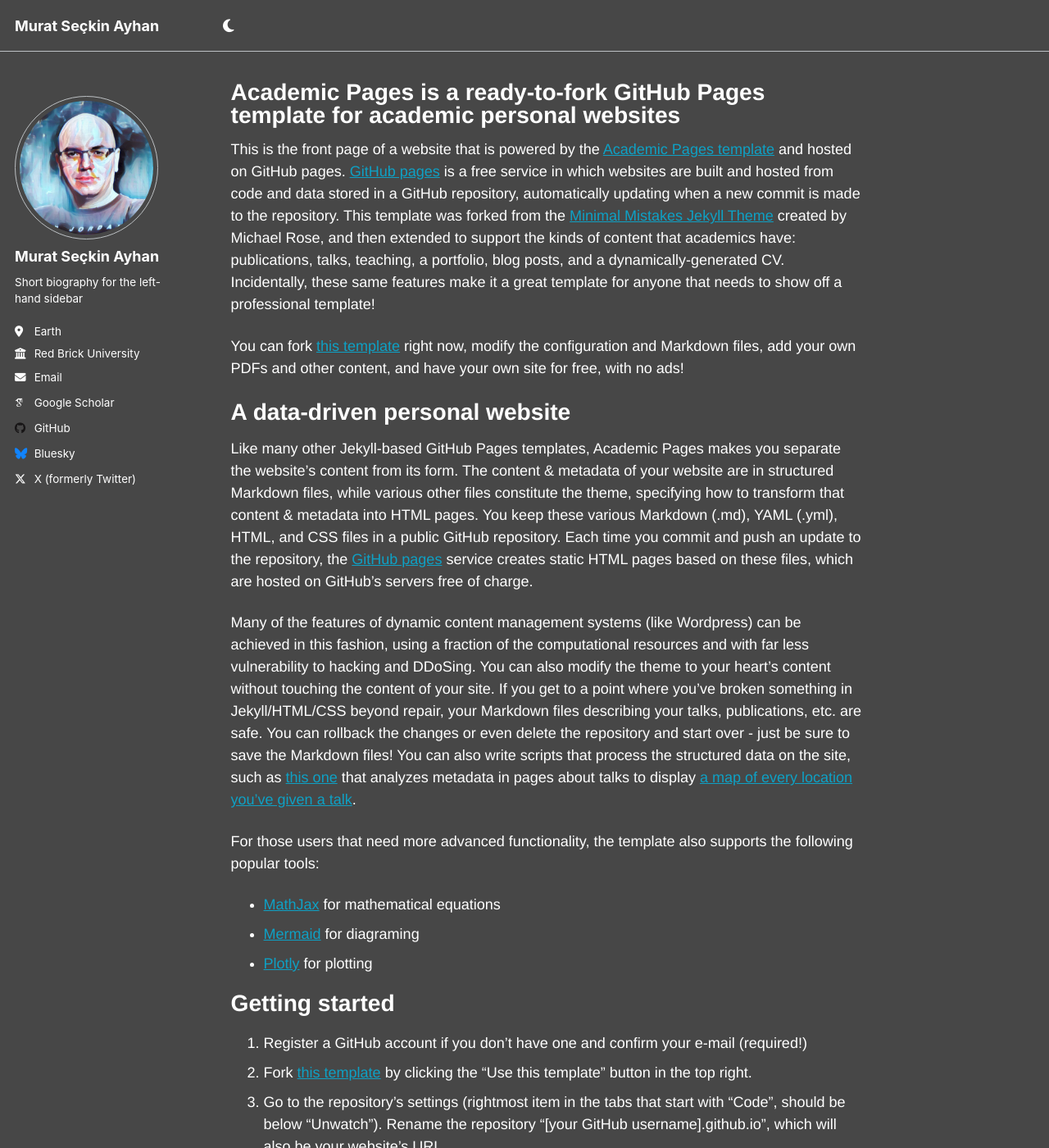
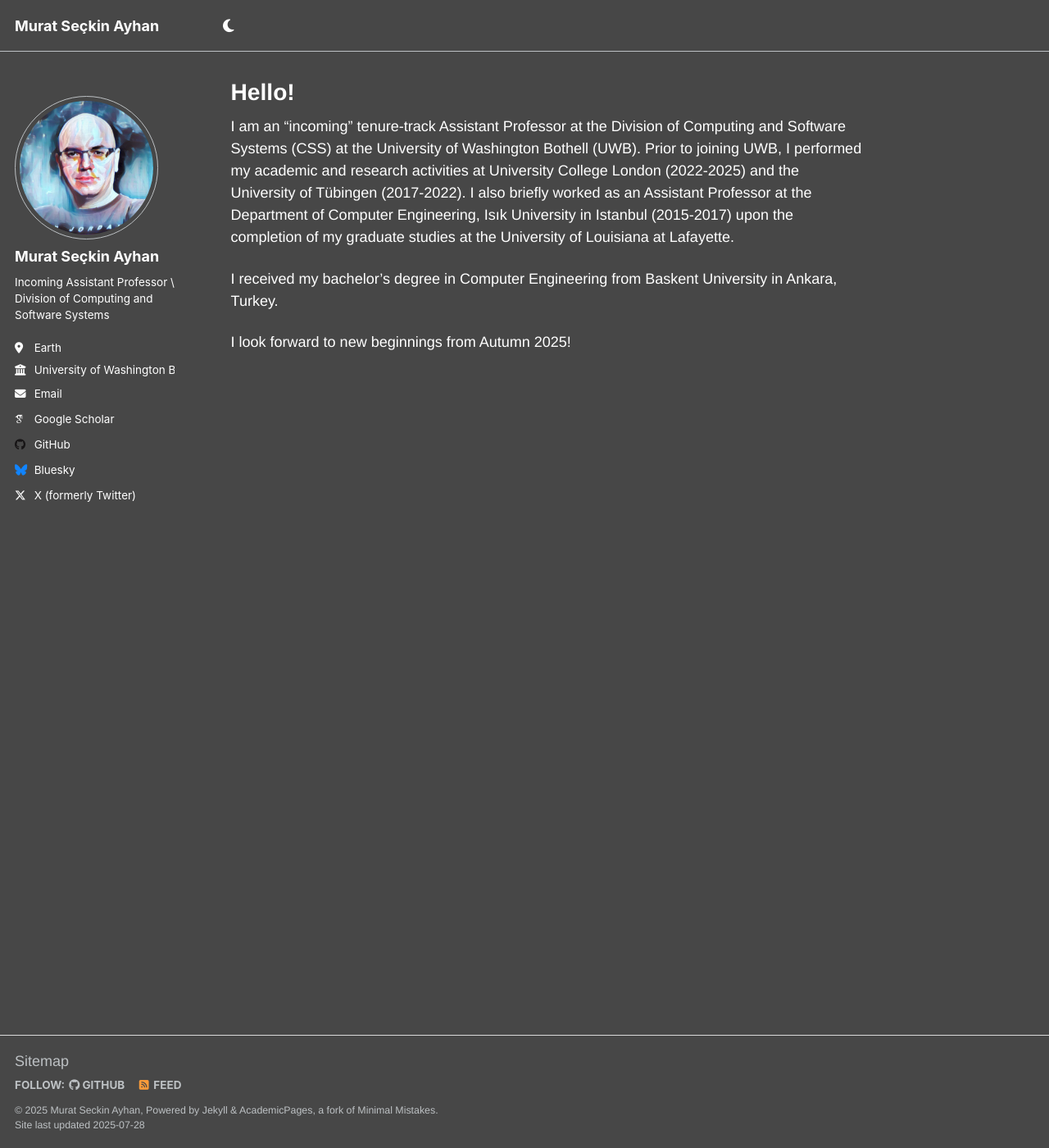
Before and after one commit to msayhan/msayhan.github.io, a Jekyll site: the page built from _pages/about.md, in a window 1280 px wide and 1400 px high. Shown: the whole window at 82% size. Built offline with Jekyll 4.4.1, drawn with Linux system fonts in a browser that asks for light colours; some web fonts are replaced; a script that is not in the unit is left out; some of the changed text lies outside the part shown.

Commit message:
bio and about updated

```diff
--- a/_config.yml
+++ b/_config.yml
@@ -25,9 +25,9 @@ author:
   avatar           : "profile.png"
   name             : "Murat Seçkin Ayhan"
   pronouns         : # example: "she/her"
-  bio              : "Short biography for the left-hand sidebar"
+  bio              : "Incoming Assistant Professor \\ Division of Computing and Software Systems"
   location         : "Earth"
-  employer         : "Red Brick University"
+  employer         : "University of Washington Bothell"
   uri              : # URL
   email            : "none@example.org"
 
--- a/_data/ui-text.yml
+++ b/_data/ui-text.yml
@@ -21,7 +21,7 @@ en: &DEFAULT_EN
   comments_title             : "Comments"
   more_label                 : "Learn More"
   related_label              : "You May Also Enjoy"
-  follow_label               : "Contact" # "Follow:"
+  follow_label               : "Follow:"
   feed_label                 : "Feed"
   powered_by                 : "Powered by"
   website_label              : "Website"
--- a/_pages/about.md
+++ b/_pages/about.md
@@ -1,13 +1,19 @@
 ---
 permalink: /
-title: "Academic Pages is a ready-to-fork GitHub Pages template for academic personal websites"
+title: "Hello!"
 author_profile: true
 redirect_from:
   - /about/
   - /about.html
 ---
 
-This is the front page of a website that is powered by the [Academic Pages template](https://github.com/academicpages/academicpages.github.io) and hosted on GitHub pages. [GitHub pages](https://pages.github.com) is a free service in which websites are built and hosted from code and data stored in a GitHub repository, automatically updating when a new commit is made to the repository. This template was forked from the [Minimal Mistakes Jekyll Theme](https://mmistakes.github.io/minimal-mistakes/) created by Michael Rose, and then extended to support the kinds of content that academics have: publications, talks, teaching, a portfolio, blog posts, and a dynamically-generated CV. Incidentally, these same features make it a great template for anyone that needs to show off a professional template!
+I am an “incoming” tenure-track Assistant Professor at the Division of Computing and Software Systems (CSS) at the University of Washington Bothell (UWB). Prior to joining UWB, I performed my academic and research activities at University College London (2022-2025) and the University of Tübingen (2017-2022). I also briefly worked as an Assistant Professor at the Department of Computer Engineering, Isık University in Istanbul (2015-2017) upon the completion of my graduate studies at the University of Louisiana at Lafayette.
+
+I received my bachelor’s degree in Computer Engineering from Baskent University in Ankara, Turkey.
+
+I look forward to new beginnings from Autumn 2025!
+
+<!-- This is the front page of a website that is powered by the [Academic Pages template](https://github.com/academicpages/academicpages.github.io) and hosted on GitHub pages. [GitHub pages](https://pages.github.com) is a free service in which websites are built and hosted from code and data stored in a GitHub repository, automatically updating when a new commit is made to the repository. This template was forked from the [Minimal Mistakes Jekyll Theme](https://mmistakes.github.io/minimal-mistakes/) created by Michael Rose, and then extended to support the kinds of content that academics have: publications, talks, teaching, a portfolio, blog posts, and a dynamically-generated CV. Incidentally, these same features make it a great template for anyone that needs to show off a professional template!
 
  You can fork [this template](https://github.com/academicpages/academicpages.github.io) right now, modify the configuration and Markdown files, add your own PDFs and other content, and have your own site for free, with no ads!
 
@@ -53,4 +59,4 @@ Example: editing a Markdown file for a talk
 
 For more info
 ------
-More info about configuring Academic Pages can be found in [the guide](https://academicpages.github.io/markdown/), the [growing wiki](https://github.com/academicpages/academicpages.github.io/wiki), and you can always [ask a question on GitHub](https://github.com/academicpages/academicpages.github.io/discussions). The [guides for the Minimal Mistakes theme](https://mmistakes.github.io/minimal-mistakes/docs/configuration/) (which this theme was forked from) might also be helpful.
+More info about configuring Academic Pages can be found in [the guide](https://academicpages.github.io/markdown/), the [growing wiki](https://github.com/academicpages/academicpages.github.io/wiki), and you can always [ask a question on GitHub](https://github.com/academicpages/academicpages.github.io/discussions). The [guides for the Minimal Mistakes theme](https://mmistakes.github.io/minimal-mistakes/docs/configuration/) (which this theme was forked from) might also be helpful. -->
```
Also changed, not shown: 1 other file.
